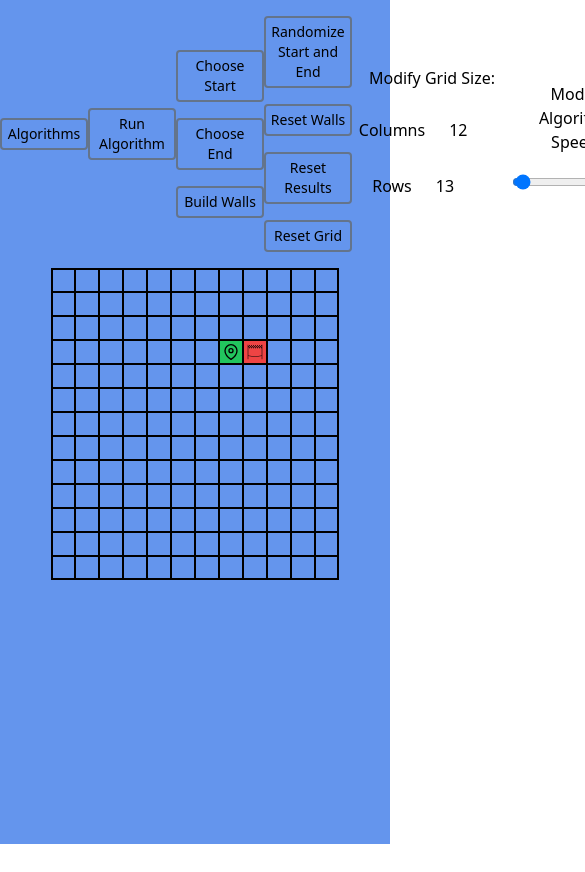
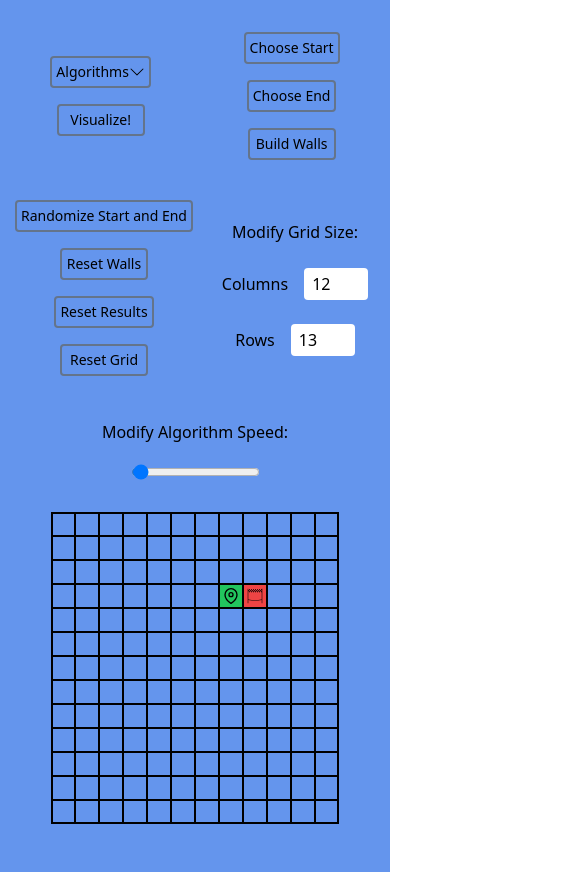
Before and after one commit to zaneaw/pathfinding-visualizer, a Next.js app: page / in a window 390 px wide. Shown: the top 872 px of the page, 585 px wide, since content can reach past the window. Before the commit the page ends 844 px from the top, so only its background shows below. Built offline with nearby package versions, Linux system fonts and the light colour scheme.

Commit message:
styling and icon on mobile

```diff
--- a/components/TopToolbar.tsx
+++ b/components/TopToolbar.tsx
@@ -35,19 +35,19 @@ const Toolbar: React.FC<Props> = ({
     isAlgoRunning,
 }) => {
     return (
-        <div className='flex flex-row items-center justify-around'>
+        <div className='flex flex-row items-center justify-around flex-wrap px-2 py-4 gap-2'>
+            <div className='flex flex-col items-center justify-center gap-4 mb-4 pt-4'>
                 <ToolbarButton
                     handleClick={() => console.log('Algorithms clicked')}
                     title={"Algorithms"}
                     icon={<BsChevronDown />}
                     styles={null}
                     isAlgoRunning={null}
+                    iconOnMobile={true}
                 />
-
-            <div className='flex flex-col items-center justify-center gap-4 mb-4 pt-4'>
                 <ToolbarButton
                     handleClick={() => startAlgo()}
-                    title={"Run Algorithm"}
+                    title={"Visualize!"}
                     icon={null}
                     styles={null}
                     isAlgoRunning={isAlgoRunning}
```
Lines whose indentation alone changed are shown as unchanged.
